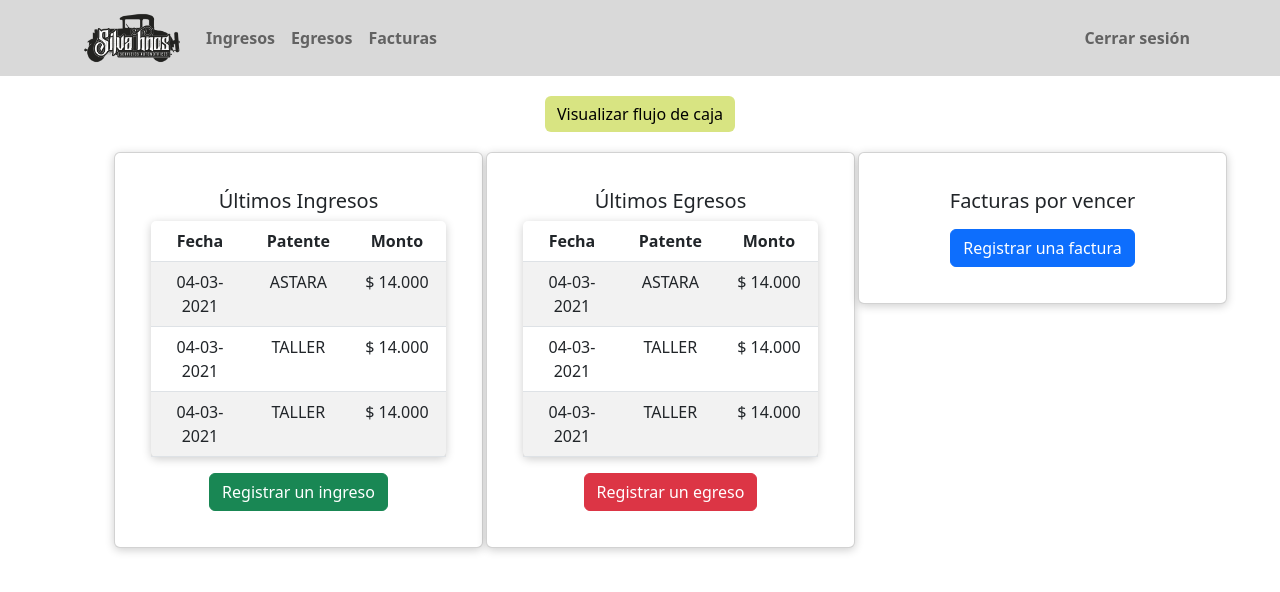
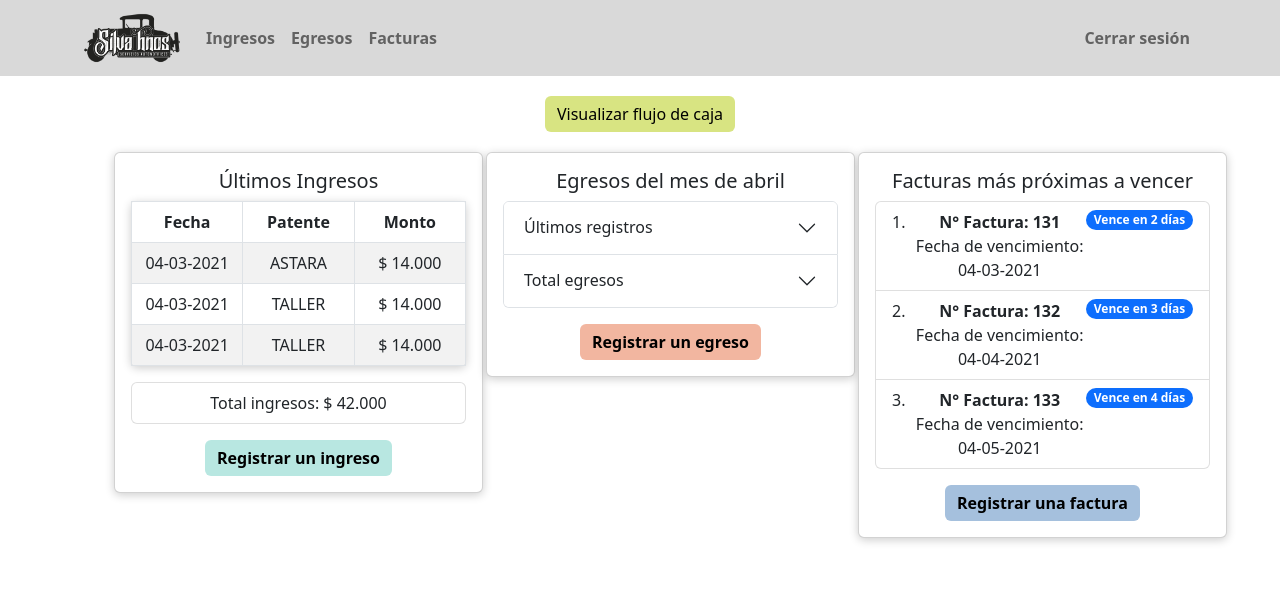
Before and after one commit to acientgear/Proyecto-silvaH, a React (Create React App) app in the folder silvahnos-fe/: page / in a window 1280 px wide. Shown: the top 592 px of the page. Built offline with nearby package versions, Linux system fonts and the light colour scheme.

Commit message:
[Luis Toro]-Update vista home preliminar

```diff
--- a/silvahnos-fe/src/components/Navbar.js
+++ b/silvahnos-fe/src/components/Navbar.js
@@ -4,9 +4,10 @@ import Logo from "./images/logo.png";
 function BasicExample() {
 
   return (
-    <Navbar collapseOnSelect expand="md" style={{ background: "#D9D9D9", color: "red"}}>
+    <Navbar collapseOnSelect expand="md" style={{ background: "#D9D9D9", color: "red" }}>
       <Container>
-        <Navbar.Brand href="#home" style={{ color: "white", fontWeight: "bold" }}>            <a href="/">
+        <Navbar.Brand href="/" style={{ color: "white", fontWeight: "bold" }}>
+          <a href="/">
             {" "}
             <img
               src={Logo}
@@ -17,13 +18,13 @@ function BasicExample() {
           </a></Navbar.Brand>
         <Navbar.Toggle aria-controls="responsive-navbar-nav" />
         <Navbar.Collapse id="responsive-navbar-nav">
-          <Nav className="me-auto" style={{ color: "black", fontWeight: "bold"}}>
+          <Nav className="me-auto" style={{ color: "black", fontWeight: "bold" }}>
 
             <Nav.Link href="/ingresos">Ingresos{" "}</Nav.Link>
             <Nav.Link href="/egresos">Egresos{" "}</Nav.Link>
             <Nav.Link href="/facturas">Facturas{" "}</Nav.Link>
           </Nav>
-          <Nav style={{ color: "black", fontWeight: "bold"}}>
+          <Nav style={{ color: "black", fontWeight: "bold" }}>
             <Nav.Link href="#logout">Cerrar sesión</Nav.Link>
           </Nav>
         </Navbar.Collapse>
--- a/silvahnos-fe/src/index.css
+++ b/silvahnos-fe/src/index.css
@@ -12,17 +12,10 @@ code {
     monospace;
 }
 
-
-.card:hover {
-  transform: translateY(-10px);
-  transition: transform 0.3s ease-in-out;
-}
-
-.card {
+.cardsH {
   background-color: #fff;
   border-radius: 5px;
   box-shadow: 0 2px 10px rgba(0, 0, 0, 0.2);
-  padding: 20px;
   margin: 20px;
   width: 369px;
   height: 300px;
@@ -30,7 +23,7 @@ code {
   flex-direction: column;
   justify-content: space-between;
   text-align: center;
-  border: none;
+
 }
 
 .table {
--- a/silvahnos-fe/src/pages/Home.js
+++ b/silvahnos-fe/src/pages/Home.js
@@ -1,4 +1,4 @@
-import { Col, Row, Card, Button, Container, Table } from "react-bootstrap";
+import { Col, Row, Card, Button, Container, Table, Accordion, Badge, ListGroup, Tabs, Tab } from "react-bootstrap";
 import Ingresos from "../components/images/ingresos.png";
 import Egresos from "../components/images/egresos.png";
 import Facturas from "../components/images/facturas.png";
@@ -12,51 +12,12 @@ const Home = () => {
         </Col>
       </Row>
       <Row xs={1} sm={2} md={3}>
-        <Col>
-
-            <Card >
-
-              <Card.Body>
-                <Card.Title>Últimos Ingresos</Card.Title>
-                <Card.Text>
-                  <Table striped responsive="sm" hover>
-                    <thead>
-                      <tr>
-                        <th style={{ width: '100px' }}>Fecha</th>
-                        <th style={{ width: '100px' }}>Patente</th>
-                        <th style={{ width: '100px' }}>Monto</th>
-                      </tr>
-
-                    </thead>
-                    <tbody>
-                      <tr>
-                        <td>04-03-2021</td>
-                        <td>ASTARA</td>
-                        <td>$ 14.000</td>
-                      </tr>
-                      <tr>
-                        <td>04-03-2021</td>
-                        <td>TALLER</td>
-                        <td>$ 14.000</td>
-                      </tr>
-                      <tr>
-                        <td>04-03-2021</td>
-                        <td>TALLER</td>
-                        <td>$ 14.000</td>
-                      </tr>
-                    </tbody>
-                  </Table>
-                </Card.Text>
-                <Button variant="success" href="/crearIngreso">Registrar un ingreso</Button>
-              </Card.Body>
-            </Card>
-        </Col>
-        <Col>
-          <Card>
+        <Col >
+          <Card className="cardsH">
             <Card.Body>
-              <Card.Title>Últimos Egresos</Card.Title>
+              <Card.Title>Últimos Ingresos</Card.Title>
               <Card.Text>
-                <Table striped responsive="sm" hover>
+                <Table striped responsive="sm" hover bordered>
                   <thead>
                     <tr>
                       <th style={{ width: '100px' }}>Fecha</th>
@@ -83,22 +44,111 @@ const Home = () => {
                     </tr>
                   </tbody>
                 </Table>
+                <ListGroup>
+                  <ListGroup.Item>Total ingresos: $ 42.000</ListGroup.Item>
+                </ListGroup>
               </Card.Text>
-              <Button variant="danger" href="/crearEgreso">Registrar un egreso</Button>
+              <Button variant="success" href="/crearIngreso" style={{ backgroundColor: "#B8E7E1", color: "black", border: "none", fontWeight: "bold" }}>Registrar un ingreso</Button>
             </Card.Body>
           </Card>
         </Col>
         <Col>
-          <Card>
+          <Card className="cardsH">
             <Card.Body>
-              <Card.Title>Facturas por vencer</Card.Title>
+              <Card.Title>Egresos del mes de abril</Card.Title>
               <Card.Text>
+                <Accordion>
+                  <Accordion.Item eventKey="0">
+                    <Accordion.Header>Últimos registros</Accordion.Header>
+                    <Accordion.Body>
+                      <Table striped responsive="sm" hover>
+                        <thead>
+                          <tr>
+                            <th style={{ width: '100px' }}>Fecha</th>
+                            <th style={{ width: '100px' }}>Patente</th>
+                            <th style={{ width: '100px' }}>Monto</th>
+                          </tr>
 
+                        </thead>
+                        <tbody>
+                          <tr>
+                            <td>04-03-2021</td>
+                            <td>ASTARA</td>
+                            <td>$ 14.000</td>
+                          </tr>
+                          <tr>
+                            <td>04-03-2021</td>
+                            <td>TALLER</td>
+                            <td>$ 14.000</td>
+                          </tr>
+                          <tr>
+                            <td>04-03-2021</td>
+                            <td>TALLER</td>
+                            <td>$ 14.000</td>
+                          </tr>
+                        </tbody>
+                      </Table>
+                    </Accordion.Body>
+                  </Accordion.Item>
+                  <Accordion.Item eventKey="1">
+                    <Accordion.Header>Total egresos</Accordion.Header>
+                    <Accordion.Body>
+                      $ 42.000
+                    </Accordion.Body>
+                  </Accordion.Item>
+                </Accordion>
               </Card.Text>
-              <Button variant="primary" href="/crearFactura">Registrar una factura</Button>
+              <Button variant="danger" href="/crearEgreso" style={{ backgroundColor: "#F2B6A0", fontWeight: "bold", border: "none", color: "black" }}>Registrar un egreso</Button>
             </Card.Body>
           </Card>
-
+        </Col>
+        <Col>
+          <Card className="cardsH">
+            <Card.Body>
+              <Card.Title>Facturas más próximas a vencer</Card.Title>
+              <Card.Text>
+                <ListGroup as="ol" numbered>
+                  <ListGroup.Item
+                    as="li"
+                    className="d-flex justify-content-between align-items-start"
+                  >
+                    <div className="ms-2 me-auto">
+                      <div className="fw-bold">N° Factura: 131</div>
+                      Fecha de vencimiento: 04-03-2021
+                    </div>
+                    <Badge bg="primary" pill>
+                      Vence en 2 días
+                    </Badge>
+                  </ListGroup.Item>
+                  <ListGroup.Item
+                    as="li"
+                    className="d-flex justify-content-between align-items-start"
+                  >
+                    <div className="ms-2 me-auto">
+                      <div className="fw-bold">N° Factura: 132</div>
+                      Fecha de vencimiento: 04-04-2021
+                    </div>
+                    <Badge bg="primary" pill>
+                      Vence en 3 días
+                    </Badge>
+                  </ListGroup.Item>
+                  <ListGroup.Item
+                    as="li"
+                    className="d-flex justify-content-between align-items-start"
+                  >
+                    <div className="ms-2 me-auto">
+                      <div className="fw-bold">N° Factura: 133</div>
+                      Fecha de vencimiento: 04-05-2021
+                    </div>
+                    <Badge bg="primary" pill>
+                      Vence en 4 días
+                    </Badge>
+                  </ListGroup.Item>
+                </ListGroup>
+              </Card.Text>
+              <Button variant="primary" href="/crearFactura" style={{ backgroundColor: "#A5C0DD", border: "none", fontWeight: "bold", color: "black" }}>Registrar una factura</Button>
+            </Card.Body>
+          </Card>
         </Col>
       </Row>
     </Container >
```
Lines whose indentation alone changed are shown as unchanged.
